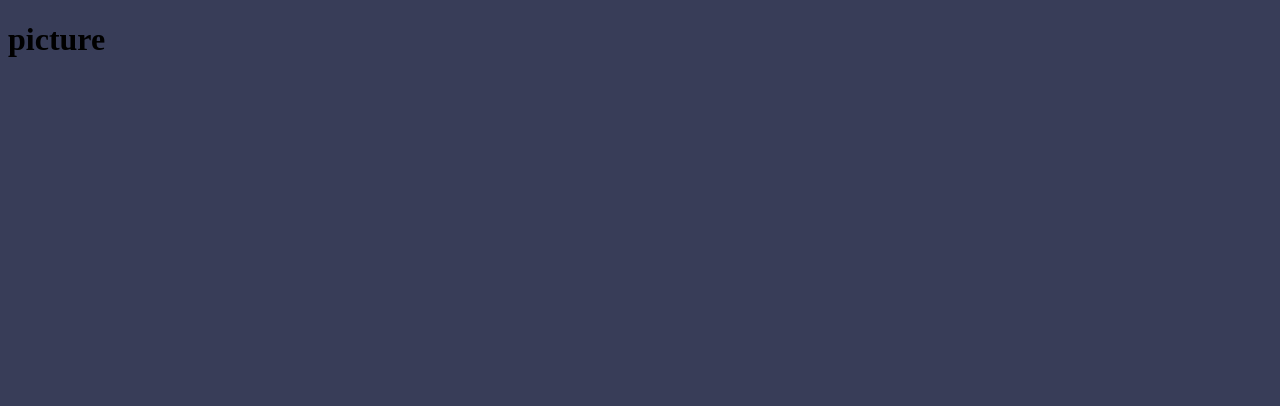
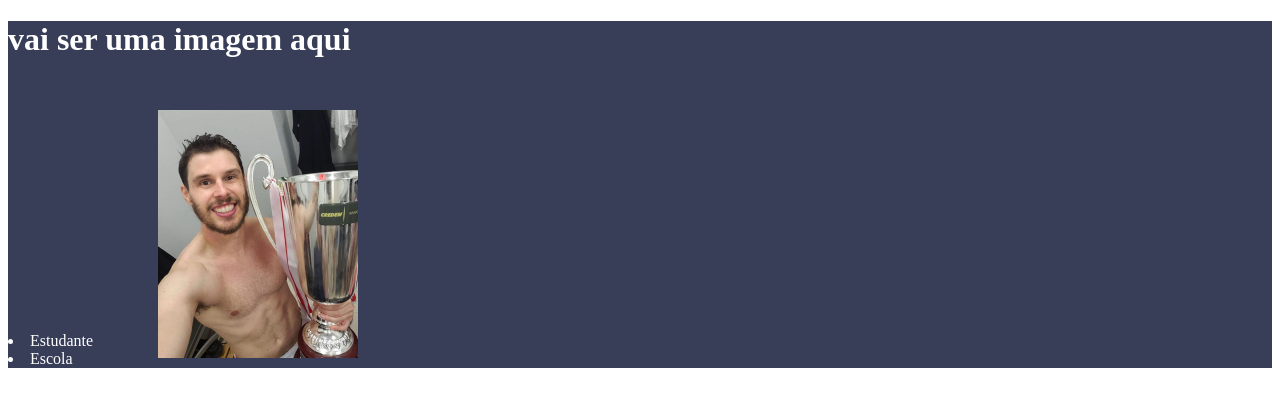
Before and after one commit to duplaxs/site-escola, a plain HTML site: page index.html in a window 1280 px wide. Drawn offline with Linux system fonts and the light colour scheme.

Commit message:
Add files via upload

```diff
--- a/index.html
+++ b/index.html
@@ -7,7 +7,12 @@
     <title>Document</title>
     <link rel="stylesheet" href="style.css">
 </head>
-<body>
-    <h1>picture</h1>
-</body>
+<header>
+    <h1>vai ser uma imagem aqui </h1>
+    <img class="titulo" src="imagem.jpg" alt="bruno com o titulo"
+<ul>
+    <li>Estudante</li>
+    <li>Escola</li>
+</ul>
+</header>
 </html>
--- a/style.css
+++ b/style.css
@@ -1,3 +1,10 @@
-body {
+header{
 background-color: #383D58;
+color:white
 }
+.titulo{
+    width: 200px;
+    position: relative;
+    top: 30px;
+    left:150px
+}
```
Also changed, not shown: imagem.jpg (added).
